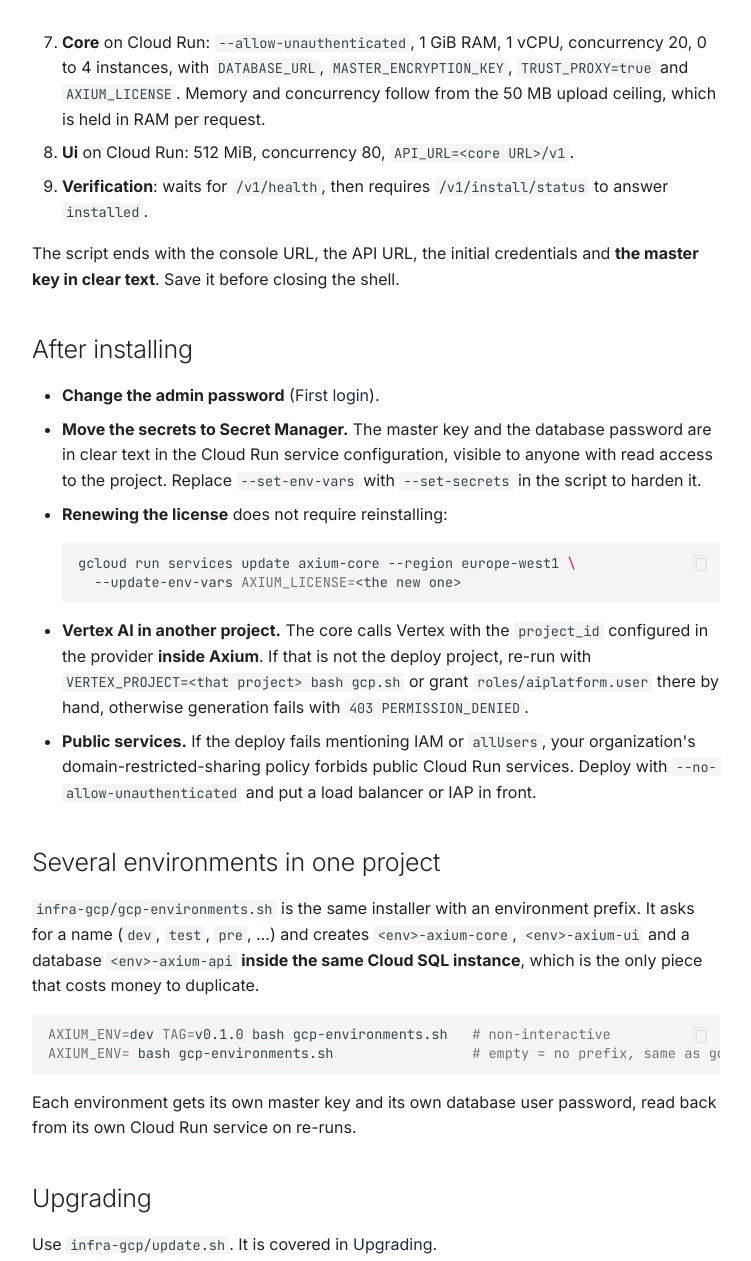
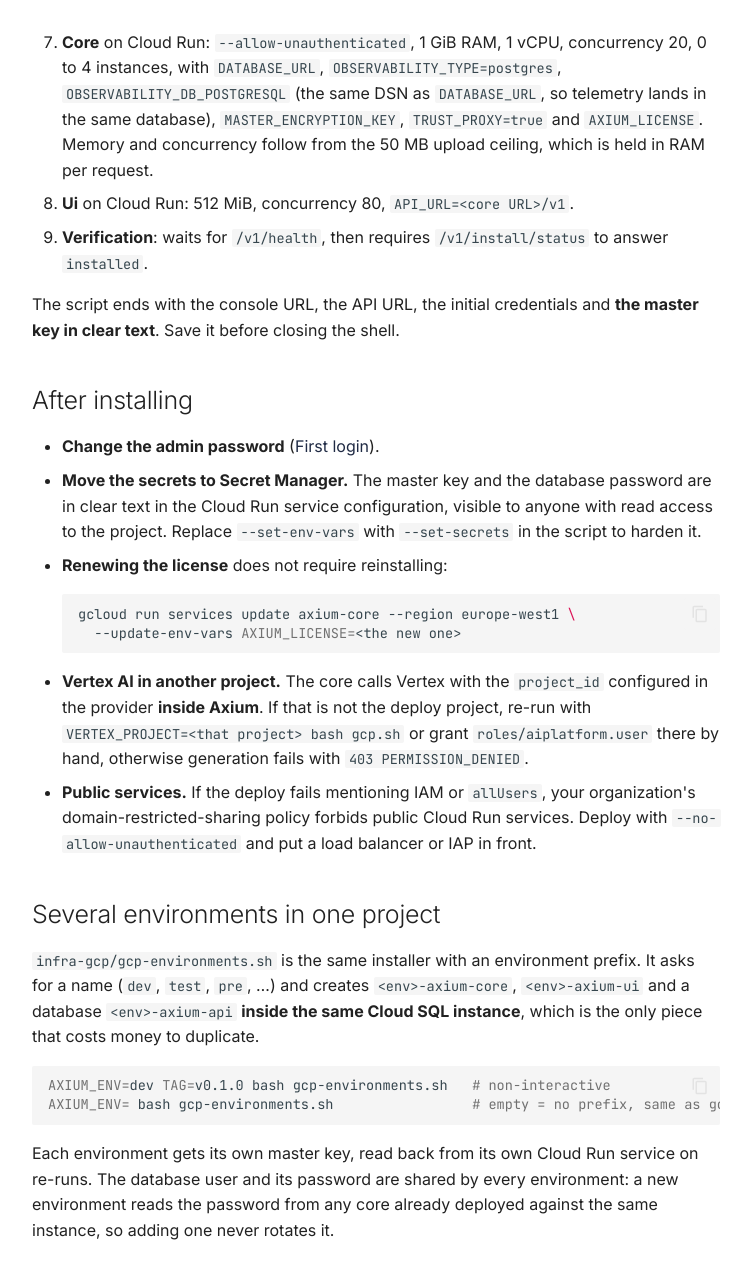
Before and after one commit to axium-lab/infrastructure-documentation, a plain HTML site: page docs/getting-started/gcp/index.html in a window 1280 px wide. Shown: the part 2960-4221 px from the top of the page, without its empty margins (264-1015 px from the left). Drawn offline with Linux system fonts and the light colour scheme; no server answers; a script that the page names is missing.

Commit message:
feat: Update gcp-environments.sh and gcp.sh to share database user password across environments and add observability configuration

```diff
--- a/docs/getting-started/gcp/index.html
+++ b/docs/getting-started/gcp/index.html
@@ -1975,6 +1975,8 @@ run:</p>
 <li>
 <p><strong>Core</strong> on Cloud Run: <code>--allow-unauthenticated</code>, 1 GiB RAM, 1 vCPU,
    concurrency 20, 0 to 4 instances, with <code>DATABASE_URL</code>,
+   <code>OBSERVABILITY_TYPE=postgres</code>, <code>OBSERVABILITY_DB_POSTGRESQL</code> (the same DSN
+   as <code>DATABASE_URL</code>, so telemetry lands in the same database),
    <code>MASTER_ENCRYPTION_KEY</code>, <code>TRUST_PROXY=true</code> and <code>AXIUM_LICENSE</code>. Memory and
    concurrency follow from the 50 MB upload ceiling, which is held in RAM per
    request.</p>
@@ -2019,8 +2021,10 @@ duplicate.</p>
 <div class="language-bash highlight"><pre><span></span><code><span id="__span-2-1"><a id="__codelineno-2-1" name="__codelineno-2-1" href="#__codelineno-2-1"></a><span class="nv">AXIUM_ENV</span><span class="o">=</span>dev<span class="w"> </span><span class="nv">TAG</span><span class="o">=</span>v0.1.0<span class="w"> </span>bash<span class="w"> </span>gcp-environments.sh<span class="w">   </span><span class="c1"># non-interactive</span>
 </span><span id="__span-2-2"><a id="__codelineno-2-2" name="__codelineno-2-2" href="#__codelineno-2-2"></a><span class="nv">AXIUM_ENV</span><span class="o">=</span><span class="w"> </span>bash<span class="w"> </span>gcp-environments.sh<span class="w">                 </span><span class="c1"># empty = no prefix, same as gcp.sh</span>
 </span></code></pre></div>
-<p>Each environment gets its own master key and its own database user password,
-read back from its own Cloud Run service on re-runs.</p>
+<p>Each environment gets its own master key, read back from its own Cloud Run
+service on re-runs. The database user and its password are shared by every
+environment: a new environment reads the password from any core already
+deployed against the same instance, so adding one never rotates it.</p>
 <h2 id="upgrading">Upgrading<a class="headerlink" href="#upgrading" title="Permanent link">&para;</a></h2>
 <p>Use <code>infra-gcp/update.sh</code>. It is covered in <a href="../../operations/upgrading/#on-google-cloud">Upgrading</a>.</p>
 <h2 id="cost-notes">Cost notes<a class="headerlink" href="#cost-notes" title="Permanent link">&para;</a></h2>
```
Also changed, not shown: 2 other files.
